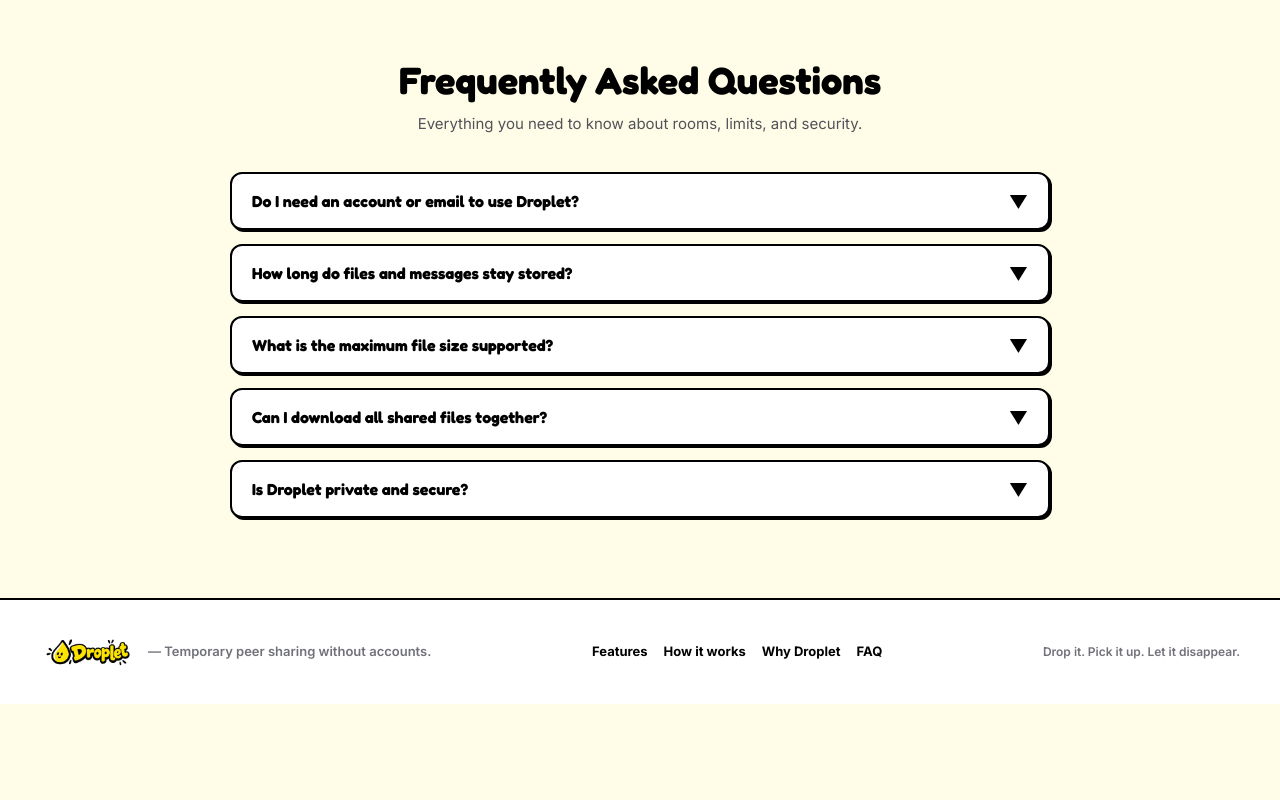
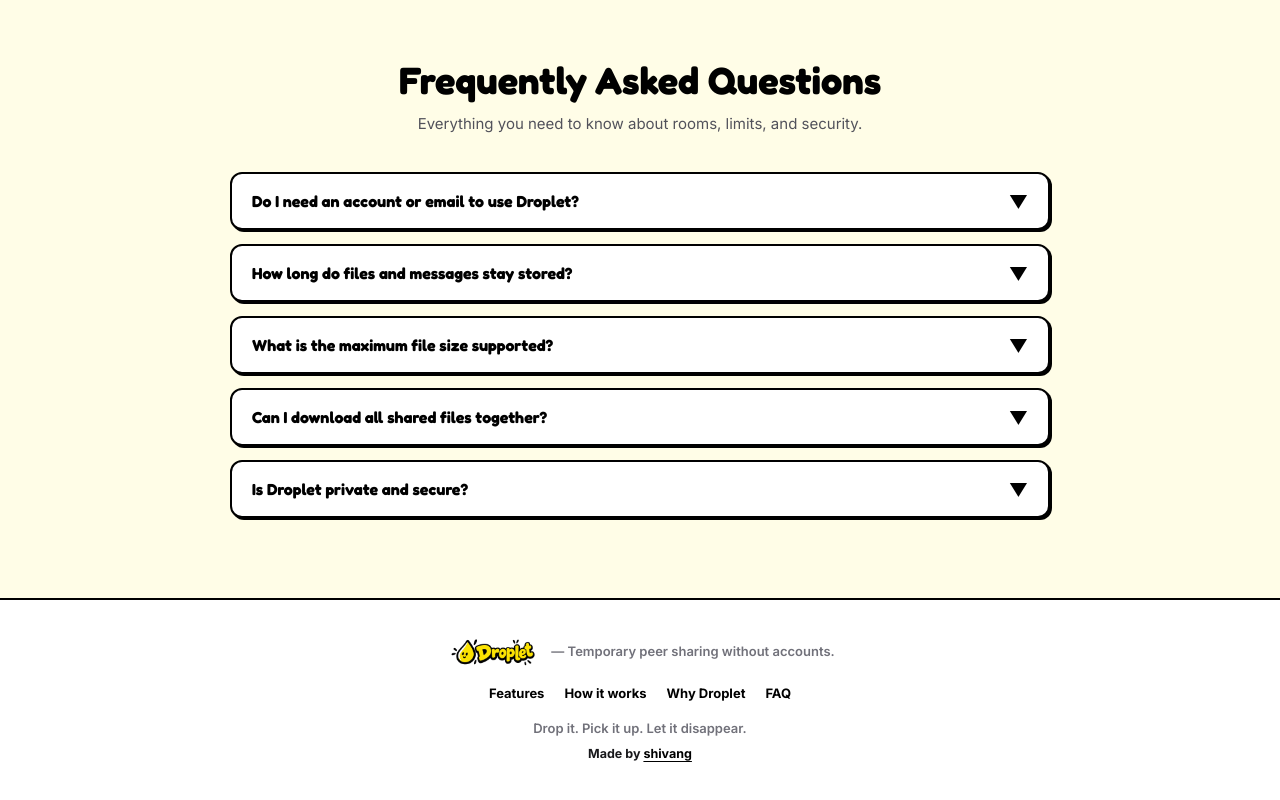
Before and after one commit to idi01-git/Droplet, a React (Vite) app: page / in a window 1280 px wide. Shown: the part 2522-3322 px from the top of the page. Before the commit the page ends 3226 px from the top, so only its background shows below. Built offline with nearby package versions, Linux system fonts and the light colour scheme.

Commit message:
style: left-align hero micro-features, center-align footer with shivang github attribution

```diff
--- a/src/index.css
+++ b/src/index.css
@@ -481,21 +481,21 @@
     max-width: 440px !important;
     display: flex !important;
     flex-direction: column !important;
-    align-items: center !important;
+    align-items: flex-start !important;
     padding-bottom: 8px !important;
   }
 
   .hero-active-rooms {
-    justify-content: center !important;
+    justify-content: flex-start !important;
     width: 100% !important;
   }
 
   .nb-features-micro-strip {
     display: grid !important;
     grid-template-columns: repeat(2, auto) !important;
-    justify-content: center !important;
+    justify-content: flex-start !important;
     align-items: center !important;
-    gap: 8px 24px !important;
+    gap: 8px 20px !important;
     margin-top: 14px !important;
     width: 100% !important;
   }
@@ -516,7 +516,7 @@
 @media (max-width: 600px) {
   .hero-cta-group {
     width: 100% !important;
-    justify-content: center !important;
+    justify-content: flex-start !important;
     gap: 10px !important;
   }
 
@@ -532,6 +532,7 @@
 @media (max-width: 380px) {
   .nb-features-micro-strip {
     gap: 6px 14px !important;
+    justify-content: flex-start !important;
   }
 
   .nb-micro-feature {
--- a/src/views/HomeView.tsx
+++ b/src/views/HomeView.tsx
@@ -1187,20 +1187,23 @@
             maxWidth: '1200px',
             margin: '0 auto',
             display: 'flex',
-            flexWrap: 'wrap',
+            flexDirection: 'column',
             alignItems: 'center',
-            justifyContent: 'space-between',
-            gap: '20px',
+            justifyContent: 'center',
+            textAlign: 'center',
+            gap: '16px',
           }}
         >
-          <div style={{ display: 'flex', alignItems: 'center', gap: '12px' }}>
+          {/* Brand + Description */}
+          <div style={{ display: 'flex', alignItems: 'center', justifyContent: 'center', gap: '10px', flexWrap: 'wrap' }}>
             <DropletLogo size="sm" layout="horizontal" />
             <span style={{ fontSize: '13px', color: '#71717A', fontWeight: 600 }}>
               — Temporary peer sharing without accounts.
             </span>
           </div>
 
-          <div style={{ display: 'flex', alignItems: 'center', gap: '16px', fontSize: '13px', fontWeight: 700 }}>
+          {/* Nav Links */}
+          <div style={{ display: 'flex', alignItems: 'center', justifyContent: 'center', gap: '20px', fontSize: '13px', fontWeight: 700, flexWrap: 'wrap' }}>
             <a href="#features" style={{ color: '#000000', textDecoration: 'none' }}>
               Features
             </a>
@@ -1215,8 +1218,25 @@
             </a>
           </div>
 
-          <div style={{ fontSize: '12px', color: '#71717A', fontWeight: 600 }}>
-            Drop it. Pick it up. Let it disappear.
+          {/* Tagline & Attribution */}
+          <div style={{ fontSize: '13px', color: '#71717A', fontWeight: 600, display: 'flex', flexDirection: 'column', alignItems: 'center', gap: '6px' }}>
+            <span>Drop it. Pick it up. Let it disappear.</span>
+            <span style={{ fontSize: '12.5px', color: '#18181B', fontWeight: 700 }}>
+              Made by{' '}
+              <a
+                href="https://github.com/idi01-git"
+                target="_blank"
+                rel="noopener noreferrer"
+                style={{
+                  color: '#000000',
+                  fontWeight: 900,
+                  textDecoration: 'underline',
+                  textUnderlineOffset: '3px',
+                }}
+              >
+                shivang
+              </a>
+            </span>
           </div>
         </div>
       </footer>
```
